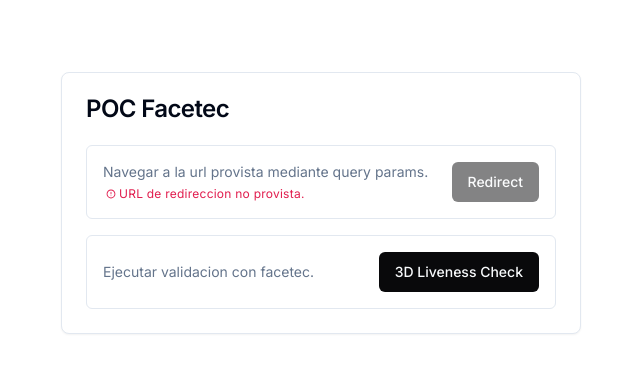
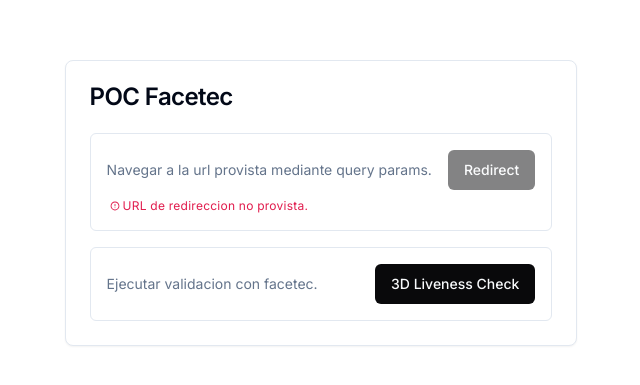
Before and after one commit to SantiLorenzoGl/poc, a Next.js app: page / in a window 1280 px wide. Shown: the part 197-582 px from the top of the page, without its empty margins (319-959 px from the left). Built offline with nearby package versions, Linux system fonts and the light colour scheme.

Commit message:
reponsive

```diff
--- a/app/_components/Redirect.tsx
+++ b/app/_components/Redirect.tsx
@@ -20,19 +20,12 @@
   }
 
   return (
-    <div className=" flex items-center space-x-4 rounded-md border p-4">
+    <div className=" flex flex-col items-start rounded-md border p-4 gap-2">
+      <div className="flex items-center gap-4">
         <div className="flex-1 space-y-1">
           <p className="text-sm text-muted-foreground">
             Navegar a la url provista mediante query params.
           </p>
-        {!redirectURL && (
-          <div className="flex">
-            <Icons.alertOutlined />
-            <p className="text-ellipsis text-xs leading-4 tracking-[0.24px] text-neutral-red">
-              URL de redireccion no provista.
-            </p>
-          </div>
-        )}
         </div>
         <Button
           disabled={!redirectURL || loading}
@@ -42,5 +35,14 @@
           Redirect
         </Button>
       </div>
+      {!redirectURL && (
+        <div className="flex">
+          <Icons.alertOutlined />
+          <p className=" text-ellipsis text-xs leading-4 tracking-[0.24px] text-neutral-red">
+            URL de redireccion no provista.
+          </p>
+        </div>
+      )}
+    </div>
   );
 }
--- a/app/page.tsx
+++ b/app/page.tsx
@@ -12,7 +12,7 @@
 export default function Home() {
   return (
     <main className="flex min-h-screen flex-col items-center justify-center p-8">
-      <Card className="w-[520px] text-card-foreground">
+      <Card className="max-w-[520px] text-card-foreground">
         <CardHeader>
           <CardTitle>POC Facetec</CardTitle>
         </CardHeader>
```
Lines whose indentation alone changed are shown as unchanged.
